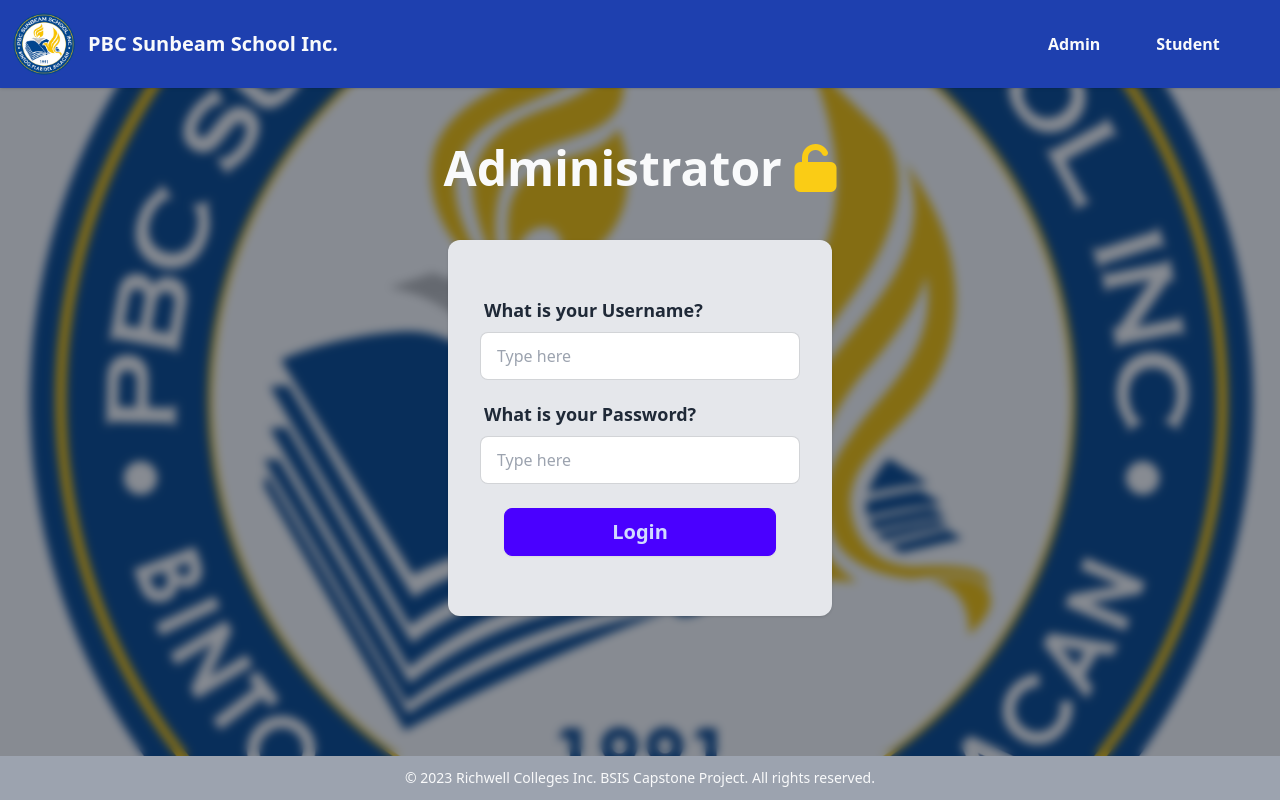
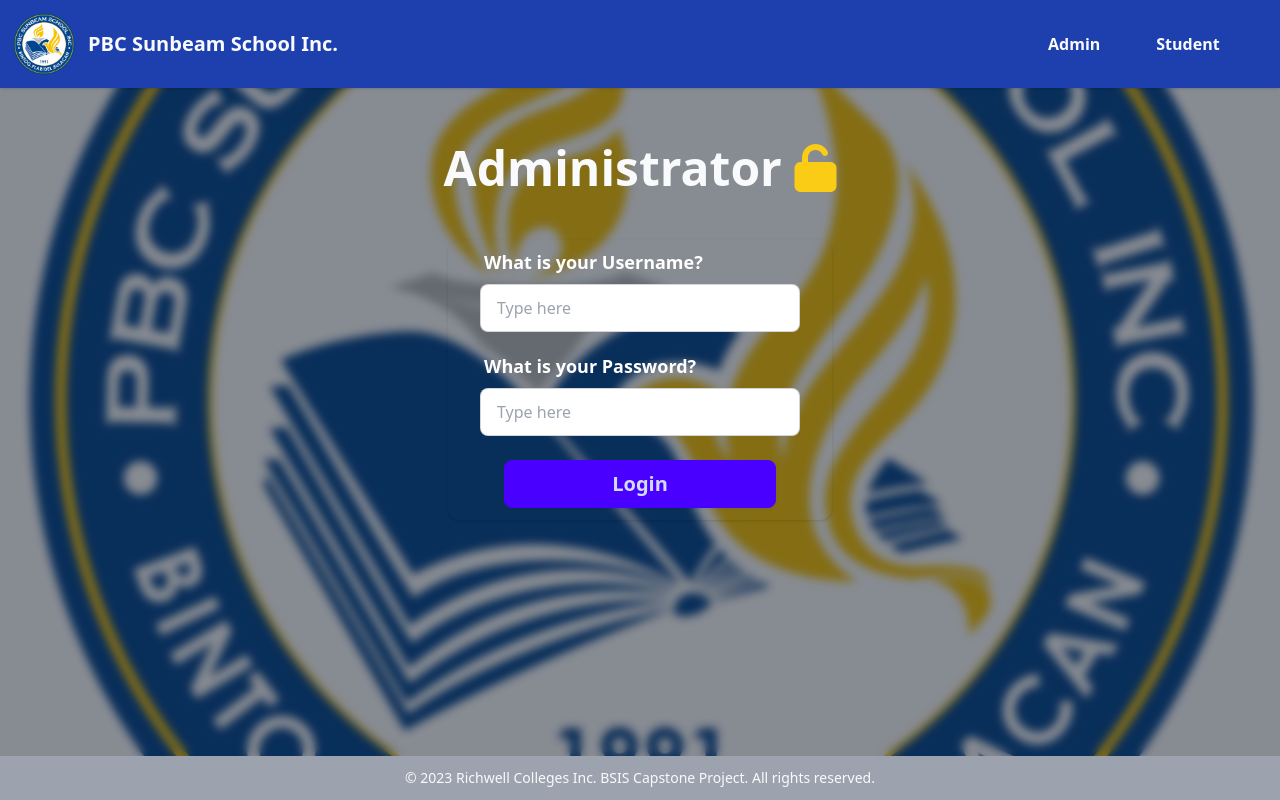
Before and after one commit to jltdev15/Online-Document-Request-System, a Vue app: page /admin_login in a window 1280 px wide. Built offline with nearby package versions, Linux system fonts and the light colour scheme; no server answers.

Commit message:
fix layout of admin panel login

```diff
--- a/src/components/Student/StudentDashboard.vue
+++ b/src/components/Student/StudentDashboard.vue
@@ -134,7 +134,7 @@
             <p class="text-gray-80">Your document is ready</p>
           </div>
           <div v-if="item.status === 'Processing'" class="flex justify-start my-3">
-            <p class="text-gray-80">Waiting document to be ready</p>
+            <p class="text-gray-80">Payment Received! Waiting document to be ready</p>
           </div>
           <div v-if="item.status === 'Rejected'" class="flex justify-start my-3">
             <p class="text-gray-80">{{ item.remarks }}</p>
--- a/src/components/TheFooter.vue
+++ b/src/components/TheFooter.vue
@@ -1,5 +1,5 @@
 <template>
-    <div class=" md:fixed bottom-0  w-full bg-gray-400 z-[9999]">
+    <div class=" xl:fixed bottom-0  w-full bg-gray-400 z-[9999]">
         <p class="py-3 text-sm text-center text-gray-50"> © 2023 Richwell Colleges Inc. BSIS Capstone Project. All rights
             reserved.
         </p>
--- a/src/views/AdminLogin.vue
+++ b/src/views/AdminLogin.vue
@@ -1,15 +1,14 @@
 <template>
-  <section class=" bg-[url('./images/pbc_logo.webp')]  bg-cover bg-center md:h-screen">
+  <section class=" bg-[url('./images/pbc_logo.webp')]  bg-cover bg-center h-screen">
     <div class="h-screen bg-gray-900 bg-opacity-50 blur-bg text-gray-50">
-      <div class="pt-24">
+      <div class="pt-24 ">
         <h1 class="py-6 text-2xl font-bold text-center md:py-12 md:text-5xl">Administrator <i
             class="text-yellow-400 fa-solid fa-unlock"></i></h1>
         <form @submit.prevent="submitCredentials">
-          <div
-            class="flex flex-col items-center justify-center lg:w-[30%] mx-auto lg:py-12 md:rounded-xl lg:shadow rounded-xl lg:bg-gray-200">
+          <div class="flex flex-col items-center justify-center lg:w-[30%] mx-auto md:rounded-xl lg:shadow rounded-xl ">
             <label class="w-full max-w-xs form-control">
               <div class="label">
-                <span class="text-lg font-bold text-white label-text lg:text-gray-800">What is your Username?</span>
+                <span class="text-lg font-bold text-white label-text ">What is your Username?</span>
               </div>
 
               <input type="text" placeholder="Type here" class="w-full max-w-xs text-gray-800 input input-bordered"
@@ -17,7 +16,7 @@
             </label>
             <label class="w-full max-w-xs pt-3 form-control">
               <div class="label">
-                <span class="text-lg font-bold text-white label-text lg:text-gray-800 ">What is your Password?</span>
+                <span class="text-lg font-bold text-white label-text ">What is your Password?</span>
               </div>
               <input type="password" placeholder="Type here" class="w-full text-gray-800 input input-bordered"
                 v-model.trim="adminpass" required />
```
